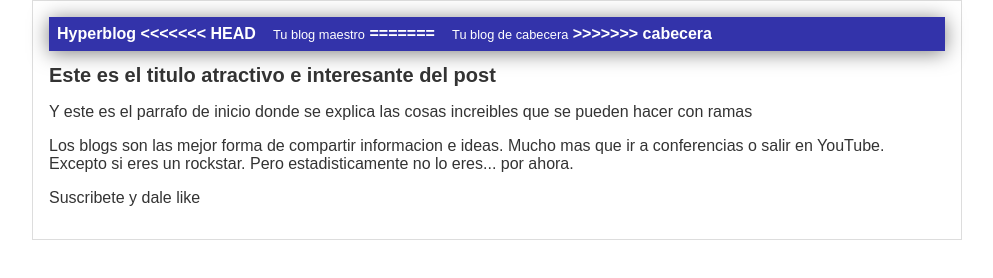
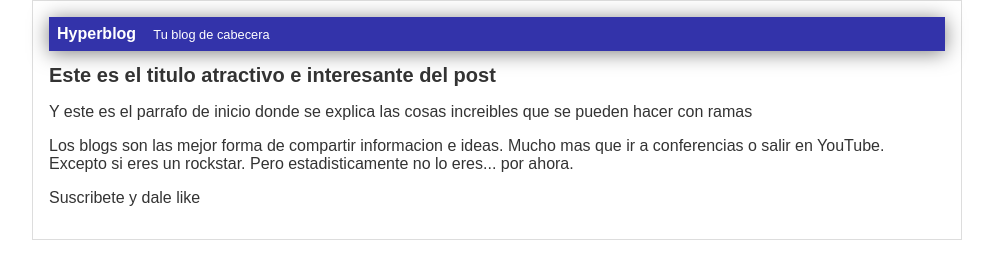
Before and after one commit to sdiegox/hyperblog, a plain HTML site: page index.html in a window 1280 px wide. Shown: the whole page, without its empty margins (143-1136 px from the left). Drawn offline with Linux system fonts and the light colour scheme.

Commit message:
soluciones el conflicto de las ramas al fusionar guardado

```diff
--- a/index.html
+++ b/index.html
@@ -11,11 +11,7 @@
     <div id="container">
         <div id="cabecera">
             Hyperblog
-<<<<<<< HEAD
-            <span id="tagline">Tu blog maestro</span>
-=======
             <span id="tagline">Tu blog de cabecera</span>
->>>>>>> cabecera
         </div>
         <div id="post">
             <h1>Este es el titulo atractivo e interesante del post</h1>
```
